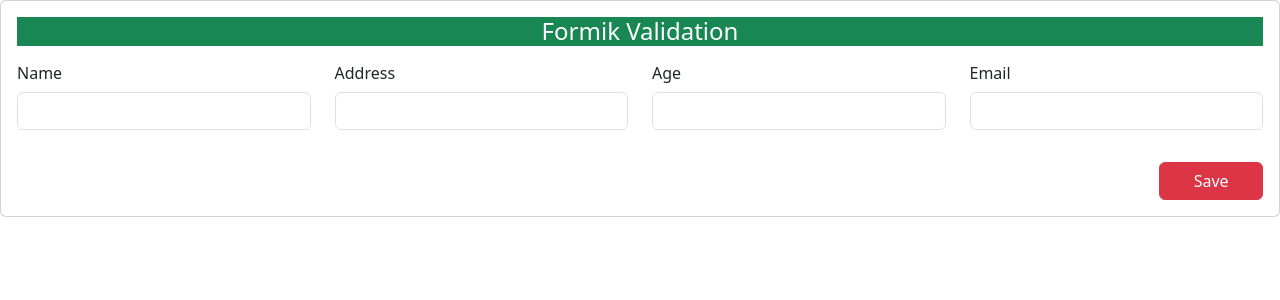
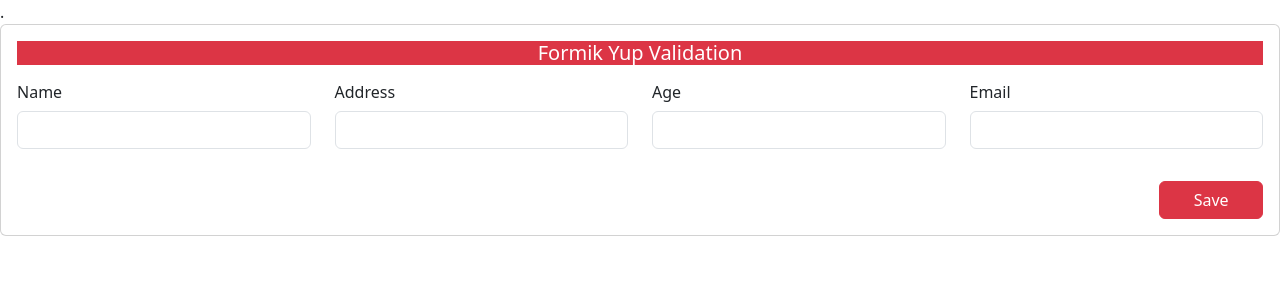
Before and after one commit to sjoshi704/ReactShopping-SS, a React (Create React App) app: page / in a window 1280 px wide. Shown: the top 300 px of the page. Built offline with nearby package versions, Linux system fonts and the light colour scheme.

Commit message:
YUP Validation in Formik

```diff
--- a/package.json
+++ b/package.json
@@ -12,7 +12,8 @@
     "react": "^18.3.1",
     "react-dom": "^18.3.1",
     "react-scripts": "5.0.1",
-    "web-vitals": "^2.1.4"
+    "web-vitals": "^2.1.4",
+    "yup": "^1.4.0"
   },
   "scripts": {
     "start": "react-scripts start",
--- /dev/null
+++ b/src/FormHandling/YUPValidations/FormikYUPValidations.js
@@ -0,0 +1,61 @@
+import { useFormik } from 'formik';
+import React from 'react';
+import * as yup from 'yup'
+
+export function FormikYUPValidations() {
+
+
+
+    const formik = useFormik({
+        initialValues: {
+            userName: '',
+            age: '',
+            email: '',
+            address: '',
+        },
+        validationSchema: yup.object({
+            userName: yup.string().min(4, "Name too Short").max(10, "Name too Long").required("UserName is required"),
+            email: yup.string().email("Invalid Email").required("Email is required"),
+            age: yup.number("Age must Be number").integer().required("Age is required"),
+            address: yup.string().required("Address is required"),
+        }),
+        onSubmit: (value) => {
+            alert(JSON.stringify(value));
+            console.log(value);
+
+        }
+
+    })
+    return <>
+        <div className='container-fluid card card-body'>
+            <h4 className='text-white bg-danger h5  text-center'>Formik Yup Validation</h4>
+            <form onSubmit={formik.handleSubmit}>
+                <div className='row'>
+                    <div className='col-md-3'>
+                        <label className='col-form-label'> Name</label>
+                        <input type='text' {...formik.getFieldProps("userName")} onChange={formik.handleChange} className='form-control' value={formik.values.userName} name='userName' />
+                        <label className='col-form-label text-danger'>{formik.errors.userName} </label>
+                    </div>
+                    <div className='col-md-3'>
+                        <label className='col-form-label'> Address</label>
+                        <input type='text'{...formik.getFieldProps("address")} onChange={formik.handleChange} className='form-control' value={formik.values.address} name='address' />
+                        <label className='col-form-label text-danger'>{formik.errors.address} </label>
+                    </div>
+                    <div className='col-md-3'>
+                        <label className='col-form-label'> Age</label>
+                        <input type='text'{...formik.getFieldProps("age")} onChange={formik.handleChange} className='form-control' value={formik.values.age} name='age' />
+                        <label className='col-form-label text-danger'> {formik.errors.age}</label>
+                    </div>
+                    <div className='col-md-3'>
+                        <label className='col-form-label'> Email</label>
+                        <input type='email'{...formik.getFieldProps("email")} onChange={formik.handleChange} value={formik.values.email} className='form-control' name='email' />
+                        <label className='col-form-label text-danger'>{formik.errors.email} </label>
+                    </div>
+                </div>
+                <div className='d-flex justify-content-end mt-2'>
+                    <button type='submit' className='btn btn-danger col-md-1'>Save</button>
+                </div>
+            </form>
+        </div>
+    </>
+}
--- a/src/index.js
+++ b/src/index.js
@@ -17,6 +17,7 @@
 import FormComponent from './FormHandling/FormComponent';
 import { FormikDemo } from './FormHandling/FormikDemo';
 import { FormikValidations } from './FormHandling/FormikValidations';
+import { FormikYUPValidations } from './FormHandling/YUPValidations/FormikYUPValidations';
 
 
 
@@ -46,7 +47,9 @@
 
 {/* <FormikDemo>  </FormikDemo> */}
 
-<FormikValidations> </FormikValidations>
+{/* <FormikValidations> </FormikValidations> */}
+ .
+ <FormikYUPValidations>   </FormikYUPValidations>
   </React.StrictMode>
 );
 
```
Also changed, not shown: 1 other file (tests, documents, lock files or other folders).
